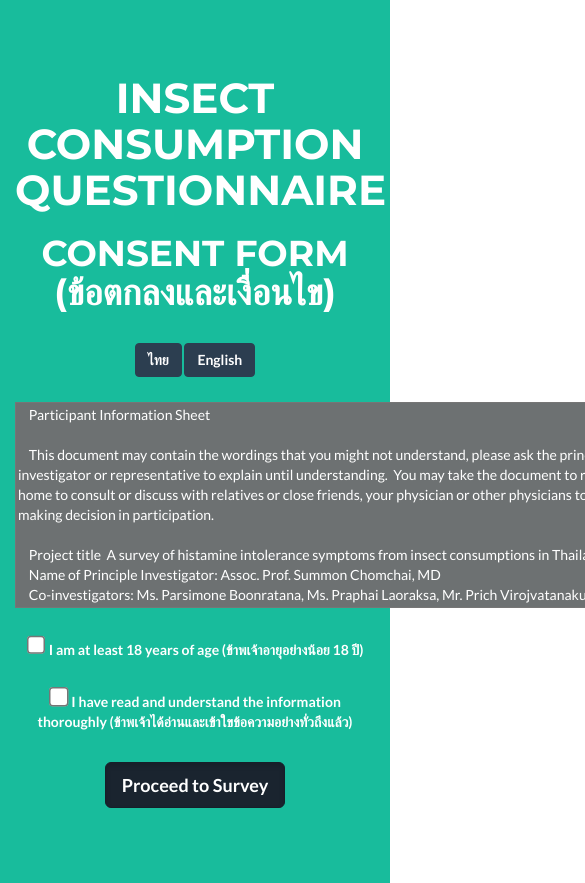
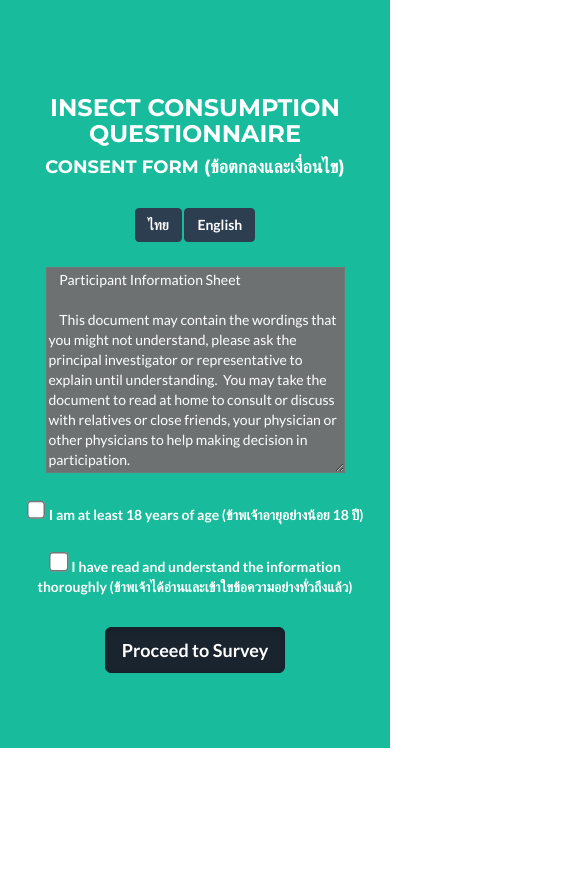
Before and after one commit to johnnycs/insect-survey, a website: page index.html in a window 390 px wide. Shown: the top 883 px of the page, 585 px wide, since content can reach past the window. After the commit the page ends 844 px from the top, so only its background shows below. Drawn offline with nearby package versions, Linux system fonts and the light colour scheme.

Commit message:
fix sizing for phone

```diff
--- a/index.html
+++ b/index.html
@@ -31,8 +31,8 @@
         <div class="container">
             <div class="row">
                 <div class="col-lg-12 text-center">
-                    <h2>Insect Consumption Questionnaire</h2>
-                    <h1>Consent Form (ข้อตกลงและเงื่อนไข)</h1>
+                    <h3>Insect Consumption Questionnaire</h3>
+                    <h4>Consent Form (ข้อตกลงและเงื่อนไข)</h4>
                 </div>
             </div>
             <div class="row">
@@ -43,7 +43,7 @@
     					<br>
 
     					<div id="consentFormThai" hidden="true">
-    					<textarea rows="10" cols="85" style="background-color:#6D7172;" readonly>
+    					<textarea rows="10" cols="38" style="background-color:#6D7172;" readonly>
     เอกสารชี้แจงผู้เข้าร่วมการวิจัย/อาสาสมัคร
     (Participant Information Sheet)
 
@@ -104,7 +104,7 @@
     				</div>
 
     				<div id="consentFormEng">
-    					<textarea rows="10" cols="85" style="background-color:#6D7172;" readonly>
+    					<textarea rows="10" cols="38" style="background-color:#6D7172;" readonly>
     Participant Information Sheet
 
     This document may contain the wordings that you might not understand, please ask the principal investigator or representative to explain until understanding.  You may take the document to read at home to consult or discuss with relatives or close friends, your physician or other physicians to help making decision in participation.
```
